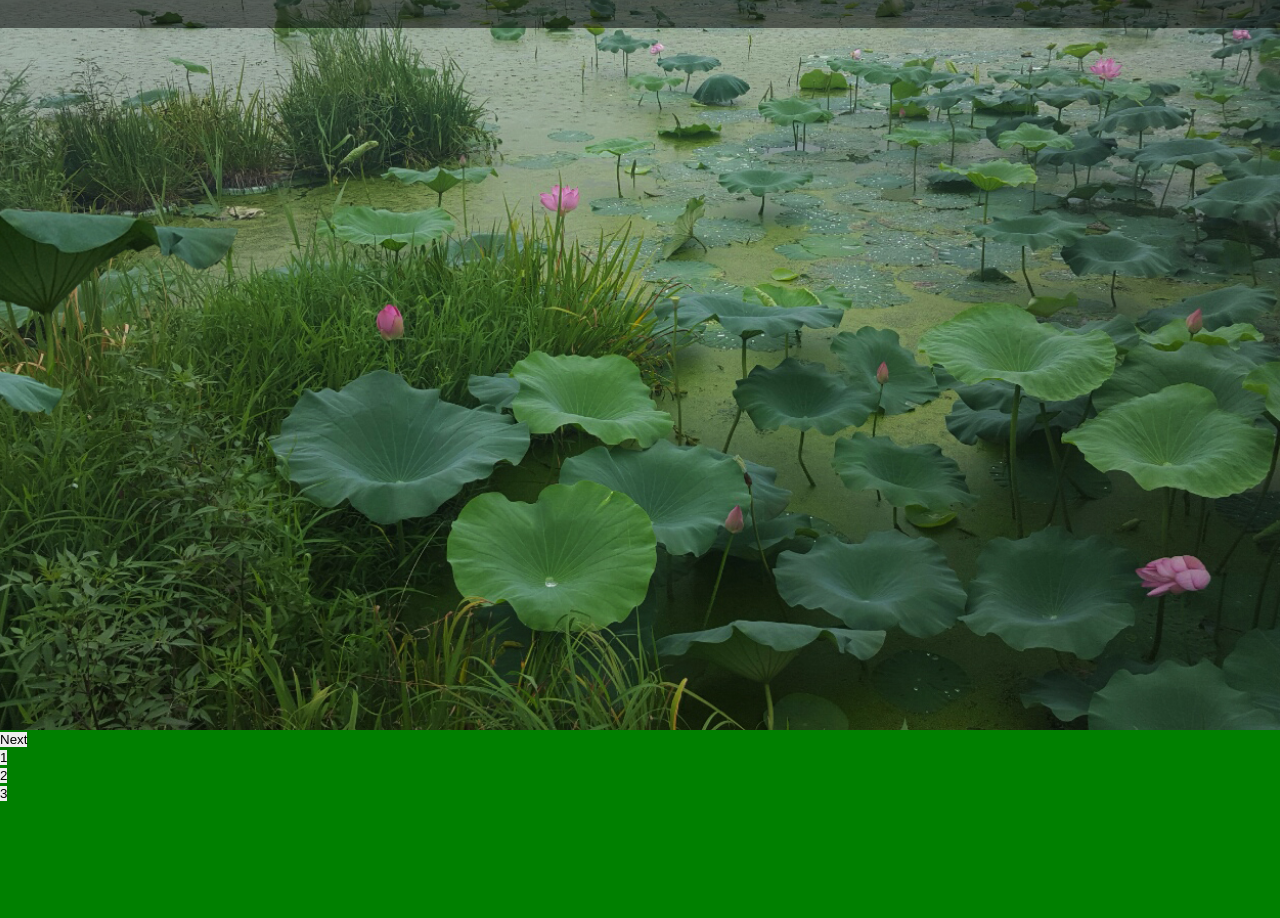
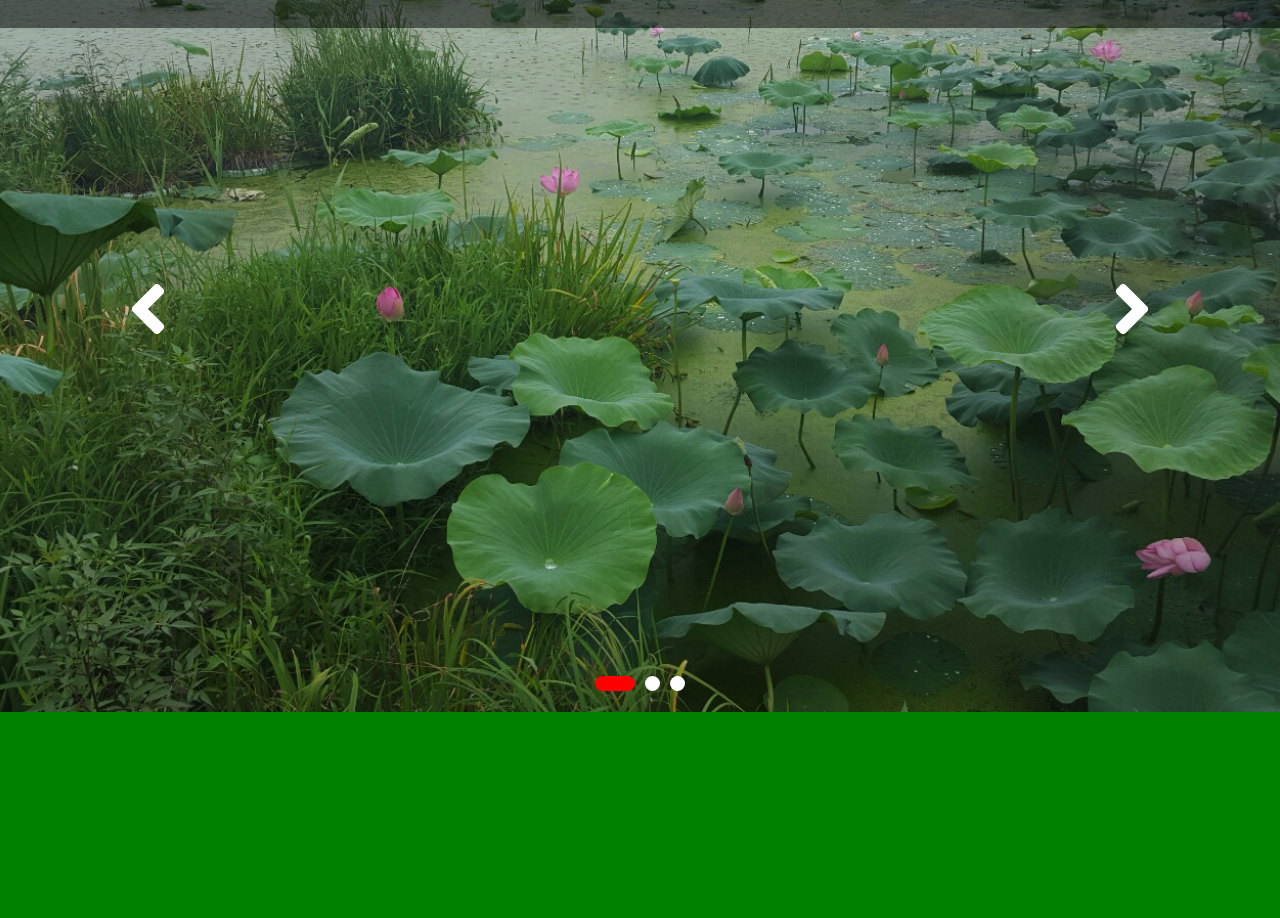
Before and after one commit to oktobat/tour_project, a plain HTML site: page index.html in a window 1280 px wide. Shown: the part 88-1006 px from the top of the page. Drawn offline with Linux system fonts and the light colour scheme.

Commit message:
헤더구역 재정비

```diff
--- a/css/index.css
+++ b/css/index.css
@@ -45,6 +45,31 @@ body, html, #wrap { height:100% }
 .section-outer .section:nth-child(1) .slide3 {
     background-image:url(../img/mainslide03.jpg)
 }
+/* 화살표 버튼 */
+.slide-outer { position:relative }
+.slide-outer .marrow {
+    font-size:80px; color:#fff;
+    position:absolute; top:50%;
+    transform:translateY(-50%);
+    background:none; }
+.slide-outer .prevArrow { left:10%; z-index:99999 }
+.slide-outer .nextArrow { right:10% }
+
+/* 동그라미 버튼 */
+.slide-outer .slick-dots {
+    position:absolute; bottom:20px; width:100%;
+    text-align:center }
+.slide-outer .slick-dots li {
+    display:inline-block; }
+.slide-outer .slick-dots li button {
+    width:15px; height:15px; border-radius:50%;
+    background:#fff; text-indent:-99999px;
+    overflow:hidden; margin:0 5px;
+}
+.slide-outer .slick-dots li.slick-active button {
+    background:#f00; width:40px;
+    border-radius:50px
+}
 
 
 .section-outer .section:nth-child(2) {
--- a/index.html
+++ b/index.html
@@ -4,6 +4,7 @@
     <meta charset="UTF-8">
     <meta name="viewport" content="width=device-width, initial-scale=1.0">
     <title>투어리스트</title>
+    <link rel="stylesheet" href="https://use.fontawesome.com/releases/v5.7.0/css/all.css">
     <link rel="stylesheet" href="css/slick.css">
     <link rel="stylesheet" href="css/index.css">
     <link rel="stylesheet" href="css/rwdVertical.css">
--- a/js/myjquery.js
+++ b/js/myjquery.js
@@ -1,4 +1,5 @@
 (function($){
+
 
     function openNav(){
         $('#header').toggleClass('on')
@@ -17,28 +18,36 @@
                 })
             })
         }
-        // $('.outlayer').toggleClass('on')
+        $('.outlayer').toggleClass('on')
     }
     $('.open-gnb').on('click', openNav)
     $('.outlayer').on('click', openNav)
 
-
-    $(window).resize(function(){
-        var winWidth = $(this).innerWidth()
-        if ( winWidth > 800 && flag) {
+    function init(){
+        var winWidth = $(window).innerWidth()
+        if ( winWidth > 800 && !$('html').hasClass('pc')) {
             $('#header').removeClass('on')
+            $('.outlayer').removeClass('on')
             $('.nav').css({
                 display:'block',
-                right:'0px',
+                right:'0px'
             })
-        } else if (winWidth<=800 && !flag ) {
+            $('html').addClass('pc').removeClass('mobile')
+        } else if ( winWidth<800 && !$('html').hasClass('mobile') ) {
             $('#header').removeClass('on')
             $('.nav').css({
                 display:'none',
                 right:'-320px'
             })
+            $('html').addClass('mobile').removeClass('pc')
         }
+    }
+    init()
+
+    $(window).resize(function(){
+        init()
     })
+
 
 
 
@@ -47,6 +56,18 @@
         autoplay:true,
         dots:true,
         autoplaySpeed:1000,
+        speed:600,
+        slidesToShow:1,
+        slidesToScroll:1,
+        pauseOnHover:true,
+        pauseOnDotsHover:true,
+        pauseOnFocus:false,
+        cssEase:'ease',
+        draggable:true,
+        fade:false,
+        arrows:true,
+        prevArrow:'<button class="prevArrow marrow"><i class="fas fa-angle-left"></i></button>',
+        nextArrow:'<button class="nextArrow marrow"><i class="fas fa-angle-right"></i></button>'
     })
 
 
```
